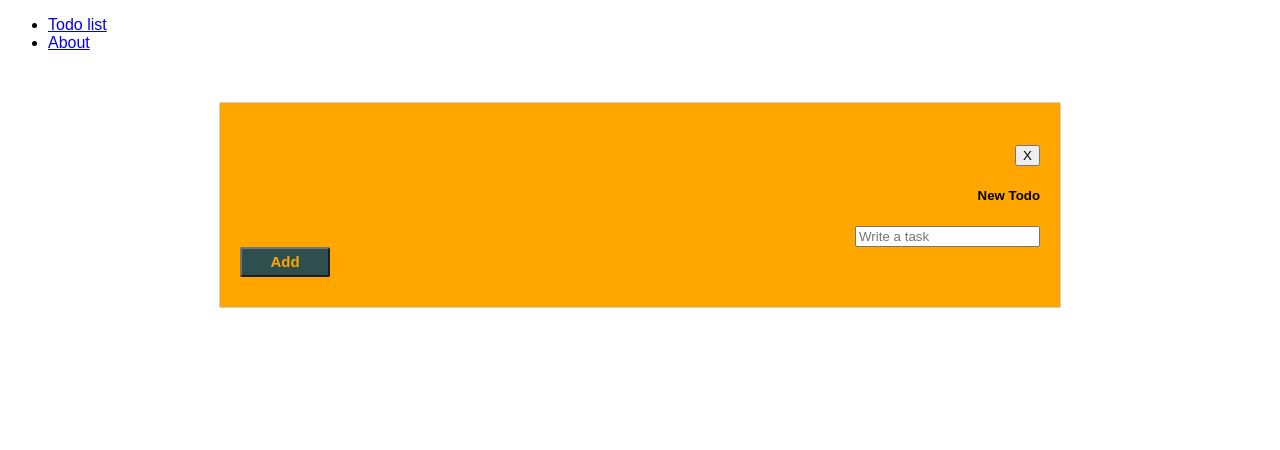
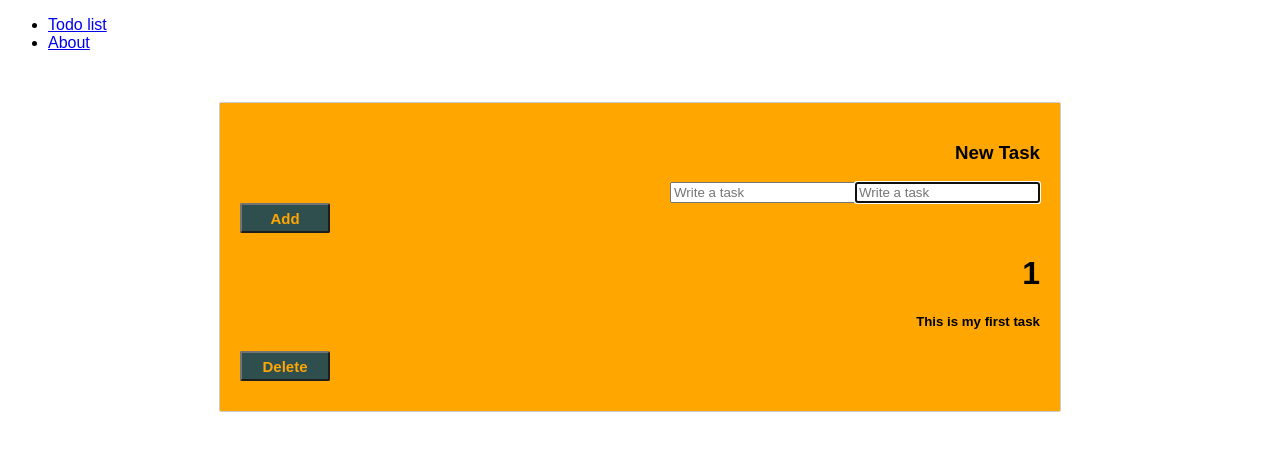
Before and after one commit to CaroFonda/task-test, a Next.js app: page / in a window 1280 px wide. Shown: the top 450 px of the page. Built offline with nearby package versions, Linux system fonts and the light colour scheme.

Commit message:
Added delete and edit task

```diff
--- a/src/components/ShowTasks.js
+++ b/src/components/ShowTasks.js
@@ -2,22 +2,27 @@ import {useTasks} from '../context/taskContext';
 import {useRouter} from 'next/router';
 
 const ShowTasks = () => {
-    const {tasks} = useTasks();
+    const {tasks, deleteTask} = useTasks();
     const {push} = useRouter();
 
     return(
-        <div className="tasks">
+        <div>
             {
                 tasks.length === 0 ? (
-                <h2>There are no tasks</h2>
+                <div>
+                    <h2>There are no tasks</h2>
+                </div>
                 ) : (
                 <div>
                     {tasks.map((task) => (
                     <div key={task.id} onClick={()=>push("/edit/" + task.id)}>
-                        <span>{task.id}</span>
+                        <div><h1>{task.id}</h1></div>
+                        <div><h5>{task.description}</h5></div>
                         <div>
-                            <h5>{task.description}</h5>
-                            <button>X</button>
+                            <button className="btn" onClick={(e)=>{
+                                e.stopPropagation();
+                                deleteTask(task.id);
+                                }}>Delete</button>
                         </div>
                     </div>
                     ))}
--- a/src/components/TaskForm.js
+++ b/src/components/TaskForm.js
@@ -33,25 +33,35 @@ const TaskForm = () => {
     if (query.id) {
       const taskFound = tasks.find((task) => task.id === query.id);
       if (taskFound)
-        setTask({ title: taskFound.title, description: taskFound.description });
+        setTask({description: taskFound.description});
     }
   }, [query.id]);
 
   return (
     <div >
-    <div  className="flex-grow text-right px-28 py-5">
+    <div>
       <form onSubmit={handleSubmit}>
-        <h5>New Todo</h5>
+        <h3>{query.id ? "Edit Task" : "New Task"}</h3>
+        <input
+          type="text"
+          name="title"
+          placeholder="Write a task"
+          onChange={handleChange}
+          value={task.title}
+          autoFocus
+        />
         <input
           type="text"
           name="description"
           placeholder="Write a task"
-          className="form-control"
           onChange={handleChange}
           value={task.description}
+          autoFocus
         />
         <div>
-        <button className="btn">Add</button>
+        <button className="btn">
+          {query.id ? "Update" : "Add"}
+        </button>
         </div>
       </form>
     </div>
--- a/src/context/taskContext.js
+++ b/src/context/taskContext.js
@@ -5,13 +5,17 @@ export const TaskContext = createContext();
 export const useTasks = () => useContext(TaskContext);
 
 export const TaskProvider = ({children}) => {
-    const [tasks, setTasks] = useState([{}]);
+    const [tasks, setTasks] = useState([{
+        title: "My first task",
+        description: "This is my first task",
+        id: 1
+    }]);
 
     const createTask = ({title,  description}) => {
         setTasks([...tasks, {
             title,
             description,
-            id: `${tasks.length}`}
+            id: `${tasks.length + 1}`}
         ]);
     };
 
--- a/src/pages/index.js
+++ b/src/pages/index.js
@@ -8,9 +8,11 @@ export default function Home() {
   const {tasks} = useTasks();
 
   return (
+
     <Container>
+      <TaskForm />
       <ShowTasks />
-      <TaskForm />
     </Container>
+
   );
 }
```
